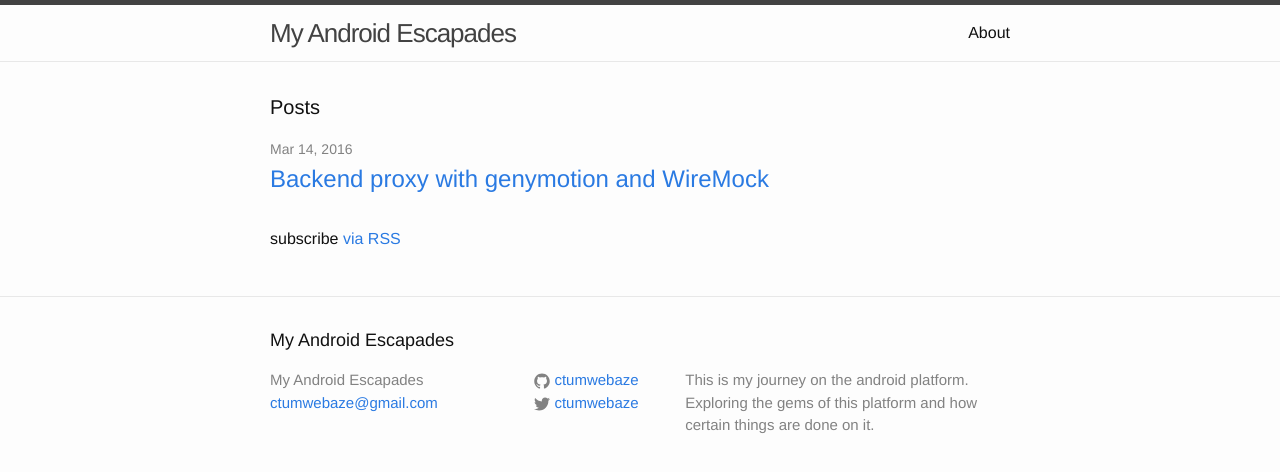
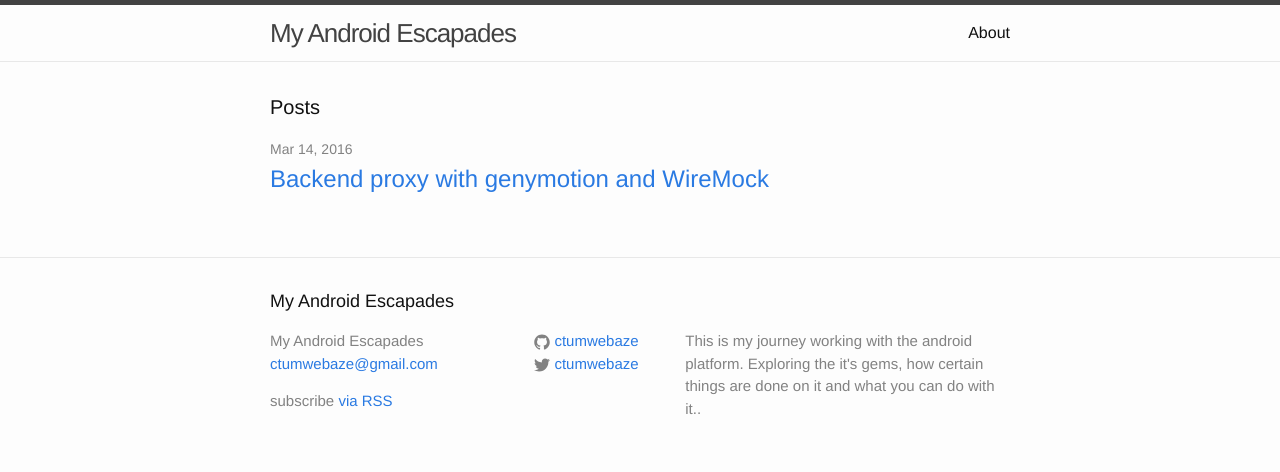
Before and after one commit to ctumwebaze/ctumwebaze.github.io, a Jekyll site: the page built from index.html, in a window 1280 px wide. Shown: the top 472 px of the page. Built offline with Jekyll 4.4.1, drawn with Linux system fonts in a browser that asks for light colours.

Commit message:
moves the RSS feed url to the footer and also updates the site description.

```diff
--- a/_config.yml
+++ b/_config.yml
@@ -9,7 +9,7 @@
 title: My Android Escapades
 email: ctumwebaze@gmail.com
 description: > # this means to ignore newlines until "baseurl:"
-  This is my journey on the android platform. Exploring the gems of this platform and how certain things are done on it.
+  This is my journey working with the android platform. Exploring the it's gems, how certain things are done on it and what you can do with it..
 baseurl: "" # the subpath of your site, e.g. /blog
 url: "http://android.blogs.tumwebaze.com" # the base hostname & protocol for your site
 twitter_username: ctumwebaze
--- a/_includes/footer.html
+++ b/_includes/footer.html
@@ -10,6 +10,8 @@
           <li>{{ site.title }}</li>
           <li><a href="mailto:{{ site.email }}">{{ site.email }}</a></li>
         </ul>
+
+        <p class="rss-subscribe">subscribe <a href="{{ "/feed.xml" | prepend: site.baseurl }}">via RSS</a></p>
       </div>
 
       <div class="footer-col footer-col-2">
--- a/index.html
+++ b/index.html
@@ -3,9 +3,7 @@ layout: default
 ---
 
 <div class="home">
-
   <h1 class="page-heading">Posts</h1>
-
   <ul class="post-list">
     {% for post in site.posts %}
       <li>
@@ -17,7 +15,4 @@ layout: default
       </li>
     {% endfor %}
   </ul>
-
-  <p class="rss-subscribe">subscribe <a href="{{ "/feed.xml" | prepend: site.baseurl }}">via RSS</a></p>
-
 </div>
```
